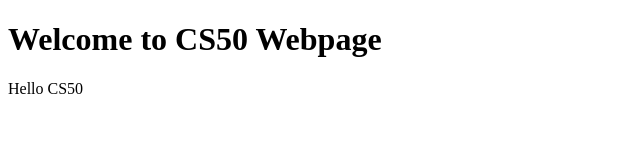
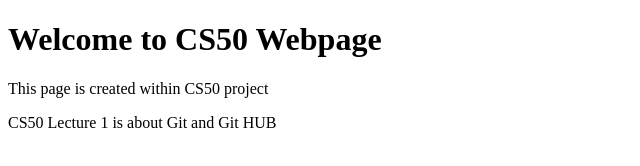
Before and after one commit to JamolhonAhmedov/CS50, a plain HTML site: page hello.html in a window 1280 px wide. Shown: the whole page, without its empty margins (0-640 px from the left). Drawn offline with Linux system fonts and the light colour scheme.

Commit message:
Update hello.html

```diff
--- a/hello.html
+++ b/hello.html
@@ -7,6 +7,8 @@
 </head>
 <body>
   <h1>Welcome to CS50 Webpage</h1>
-  <p>Hello CS50</p>
+  <p>This page is created within CS50 project</p>
+  <p>CS50 Lecture 1 is about Git and Git HUB</p>
+
 </body>
 </html>
```
